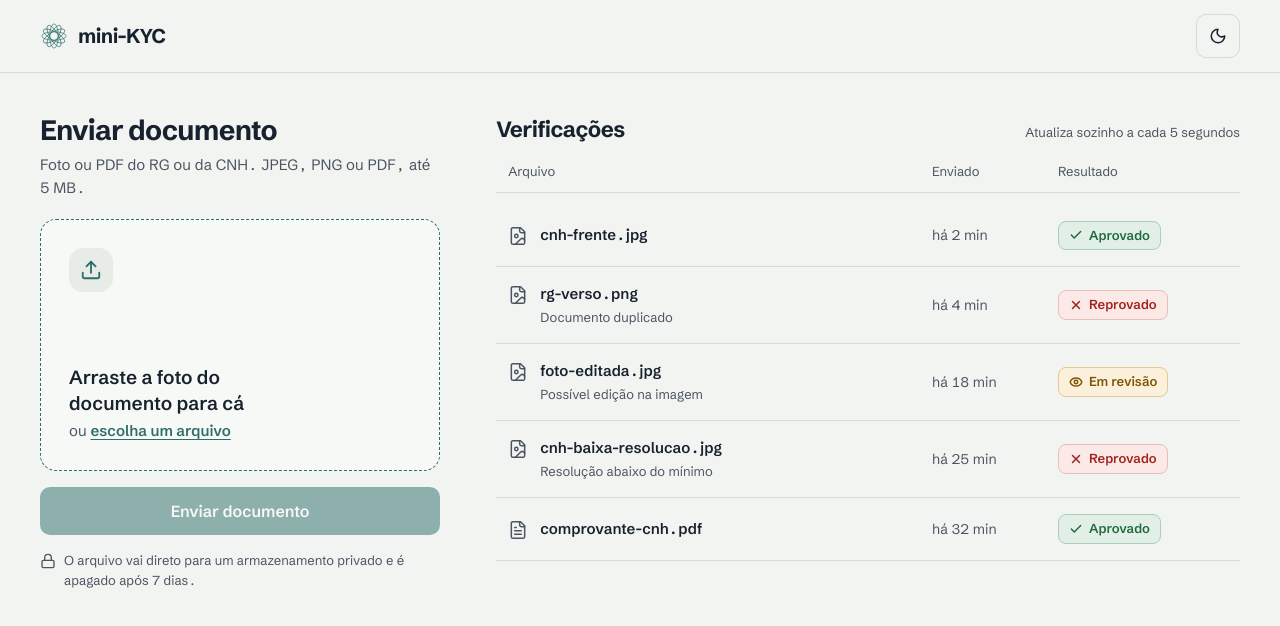
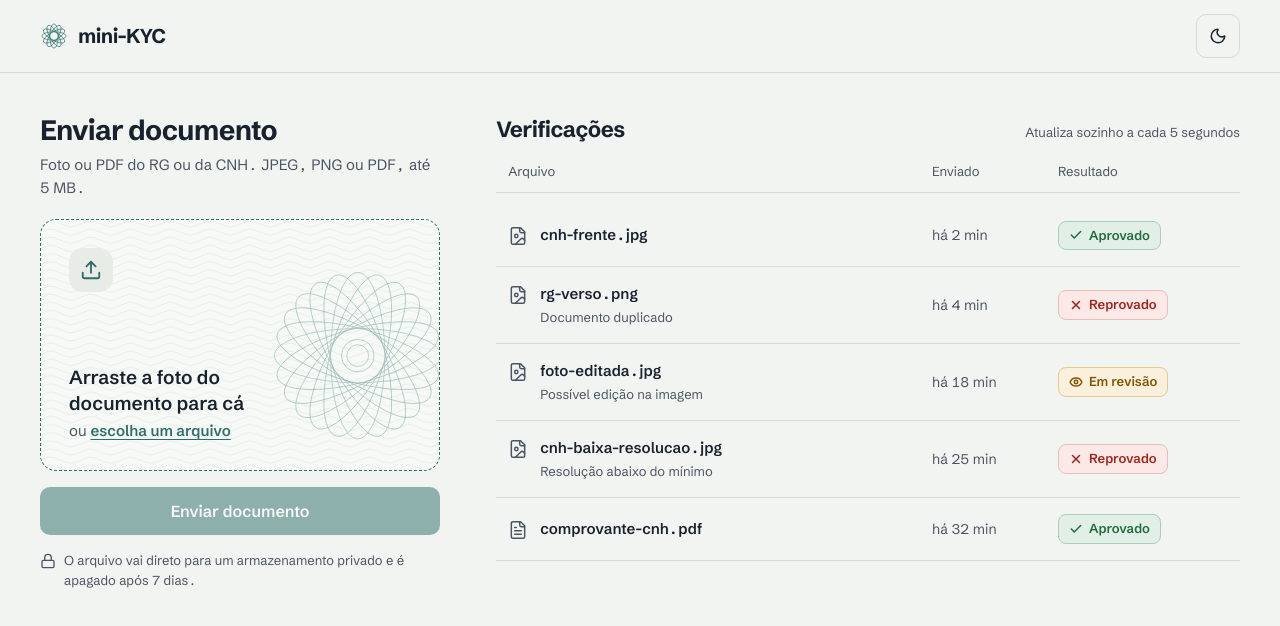
Before and after one commit to cvaldrighi/mini-KYC, a React (Vite) app in the folder frontend/: page / in a window 1280 px wide. Shown: the top 626 px of the page. Built offline with nearby package versions, Linux system fonts and the light colour scheme.

Commit message:
feat: guilhoche pattern

```diff
--- a/frontend/src/components/Dropzone.tsx
+++ b/frontend/src/components/Dropzone.tsx
@@ -4,6 +4,7 @@ import { ACCEPTED_CONTENT_TYPES } from '@/domain/verification';
 import { cn } from '@/lib/utils';
 import { validateFile } from '@/lib/validateFile';
 import { FilePreview } from './FilePreview';
+import { GuillochePattern } from './GuillochePattern';
 
 interface DropzoneProps {
   file: File | null;
@@ -84,6 +85,7 @@ export function Dropzone({ file, onFileSelect, onClear, disabled = false }: Drop
           disabled && 'opacity-60',
         )}
       >
+        <GuillochePattern className="text-primary" />
         <div className="relative flex h-full flex-col justify-between p-5 sm:p-7">
           <div className="hidden size-11 items-center justify-center rounded-xl bg-secondary text-primary sm:flex">
             <Upload aria-hidden className="size-[22px]" />
--- /dev/null
+++ b/frontend/src/components/GuillochePattern.tsx
@@ -0,0 +1,37 @@
+import { useId } from 'react';
+import { cn } from '@/lib/utils';
+
+const ROSETTE_ANGLES = Array.from({ length: 12 }, (_, index) => index * 15);
+
+/**
+ * Padrão de segurança das cédulas e documentos: linhas onduladas finas ao fundo e uma roseta
+ * de elipses giradas. Decorativo (escondido de leitores de tela). Usa `currentColor`, então a
+ * cor vem da classe de texto do pai e acompanha o tema.
+ */
+export function GuillochePattern({ className }: { className?: string }) {
+  // O id do <pattern> precisa ser único na página, caso o componente apareça mais de uma vez.
+  const waveId = `onda-${useId().replace(/:/g, '')}`;
+
+  return (
+    <svg
+      aria-hidden
+      viewBox="0 0 440 277"
+      preserveAspectRatio="xMidYMid slice"
+      className={cn('pointer-events-none absolute inset-0 size-full', className)}
+    >
+      <defs>
+        <pattern id={waveId} width={44} height={9} patternUnits="userSpaceOnUse">
+          <path d="M0 4.5 C11 0 11 0 22 4.5 S33 9 44 4.5" fill="none" stroke="currentColor" strokeWidth={0.6} />
+        </pattern>
+      </defs>
+      <rect width={440} height={277} fill={`url(#${waveId})`} opacity={0.16} />
+      <g transform="translate(350 150)" fill="none" stroke="currentColor" strokeWidth={0.7} opacity={0.45}>
+        {ROSETTE_ANGLES.map((angle) => (
+          <ellipse key={angle} rx={92} ry={30} transform={`rotate(${angle})`} />
+        ))}
+        <circle r={18} />
+        <circle r={12} />
+      </g>
+    </svg>
+  );
+}
```
Also changed, not shown: 2 other files (tests, documents, lock files or other folders).
